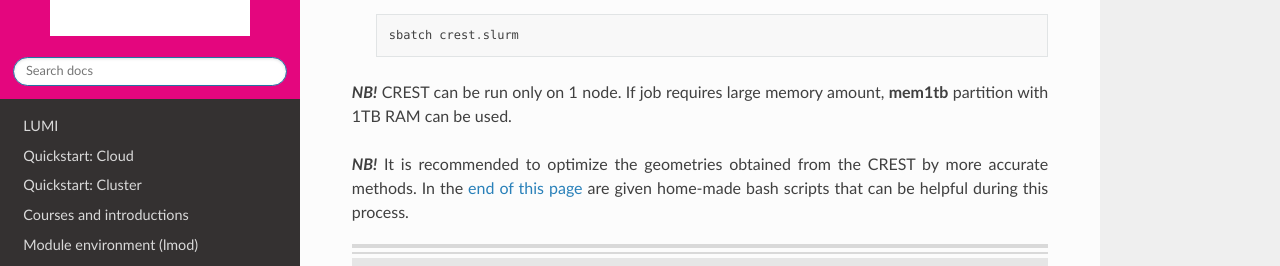
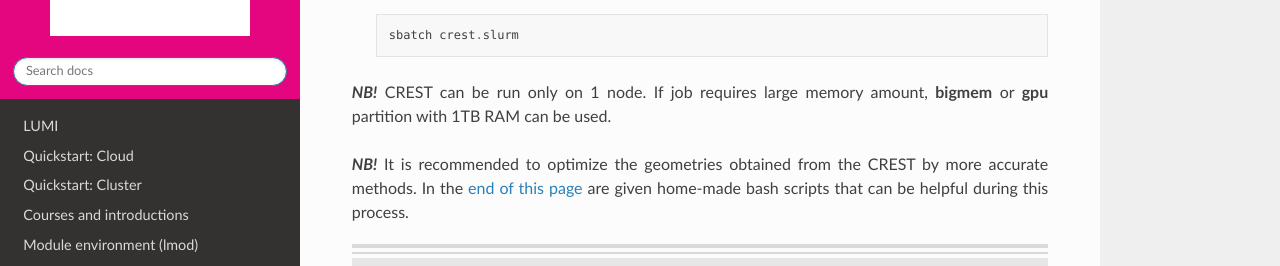
Before and after one commit to TalTech-HPC-Centre/user-guides-source, a Sphinx documentation site: the page built from docs/chemistry/crest.md, in a window 1280 px wide and 1400 px high, scrolled down 466 px. Shown: the part 175-441 px from the top of the window. Built offline with Sphinx 7.4.7 and the Read the Docs theme 2.0.0, drawn with Linux system fonts in a browser that asks for light colours.

Commit message:
mem1tb partition name 	modified:   docs/chemistry/crest.md

```diff
--- a/docs/chemistry/crest.md
+++ b/docs/chemistry/crest.md
@@ -30,7 +30,7 @@
 
 	   sbatch crest.slurm
 
-***NB!*** CREST can be run only on 1 node. If job requires large memory amount, **mem1tb** partition with 1TB RAM can be used.
+***NB!*** CREST can be run only on 1 node. If job requires large memory amount, **bigmem** or **gpu** partition with 1TB RAM can be used.
 
 ***NB!*** It is recommended to optimize the geometries obtained from the CREST by more accurate methods. In the [end of this page](https://docs.hpc.taltech.ee/chemistry/crest.html#useful-bash-scripts) are given home-made bash scripts that can be helpful during this process.
 
@@ -65,7 +65,7 @@ Calculation time depends on size of molecule, its flexibility, chosen energy win
 
 ### Memory
 
-Our experience shows that memory is the main limiting factor in conformational search calculations by CREST. Since memory consumption depends on many factors (size of molecule, its flexibility, chosen energy window, methods used), it can only be determined through trial and error, and perhaps **mem1tb** partition with 1TB RAM can be used.
+Our experience shows that memory is the main limiting factor in conformational search calculations by CREST. Since memory consumption depends on many factors (size of molecule, its flexibility, chosen energy window, methods used), it can only be determined through trial and error, and perhaps **mem1tb** or **gpu** partition with 1TB RAM can be used.
 In our test runs for a flexible organic molecule of 54 atoms using semiempirical GFN2 method, 1 GB per core was sufficient, but for 65 atoms molecule using the same level of theory already 2 GB per core were needed.
 
 
```
